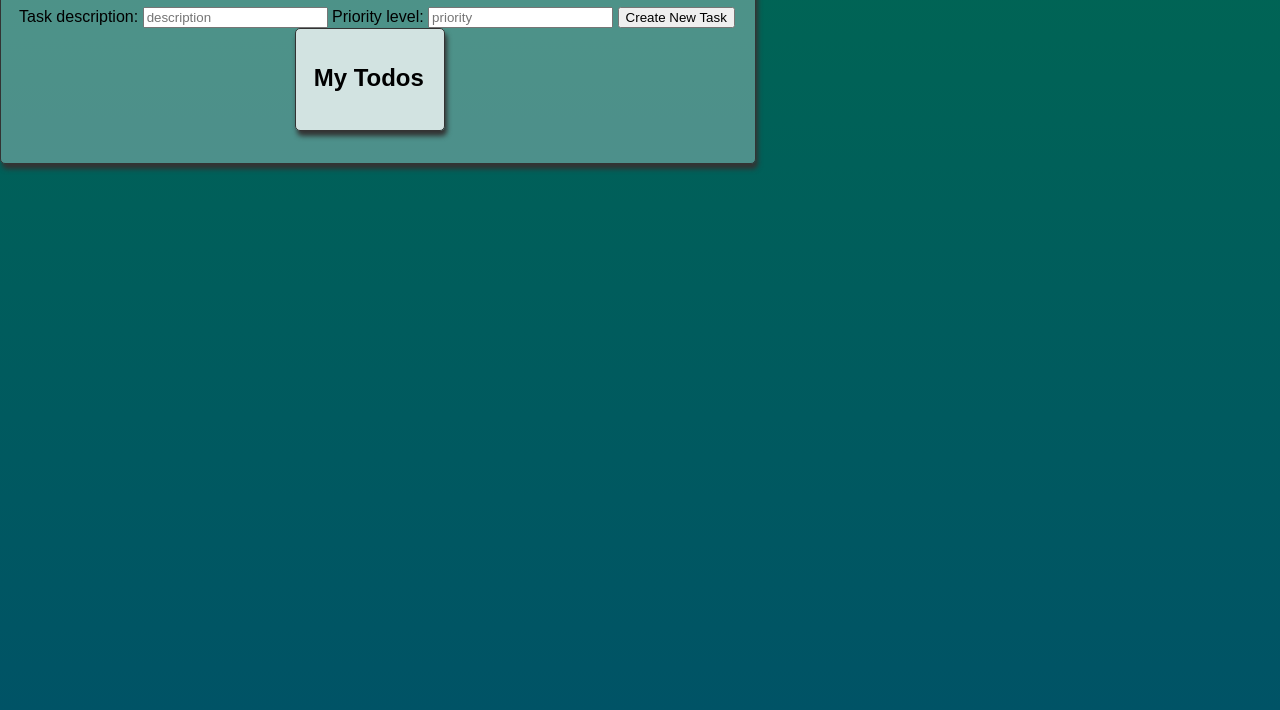
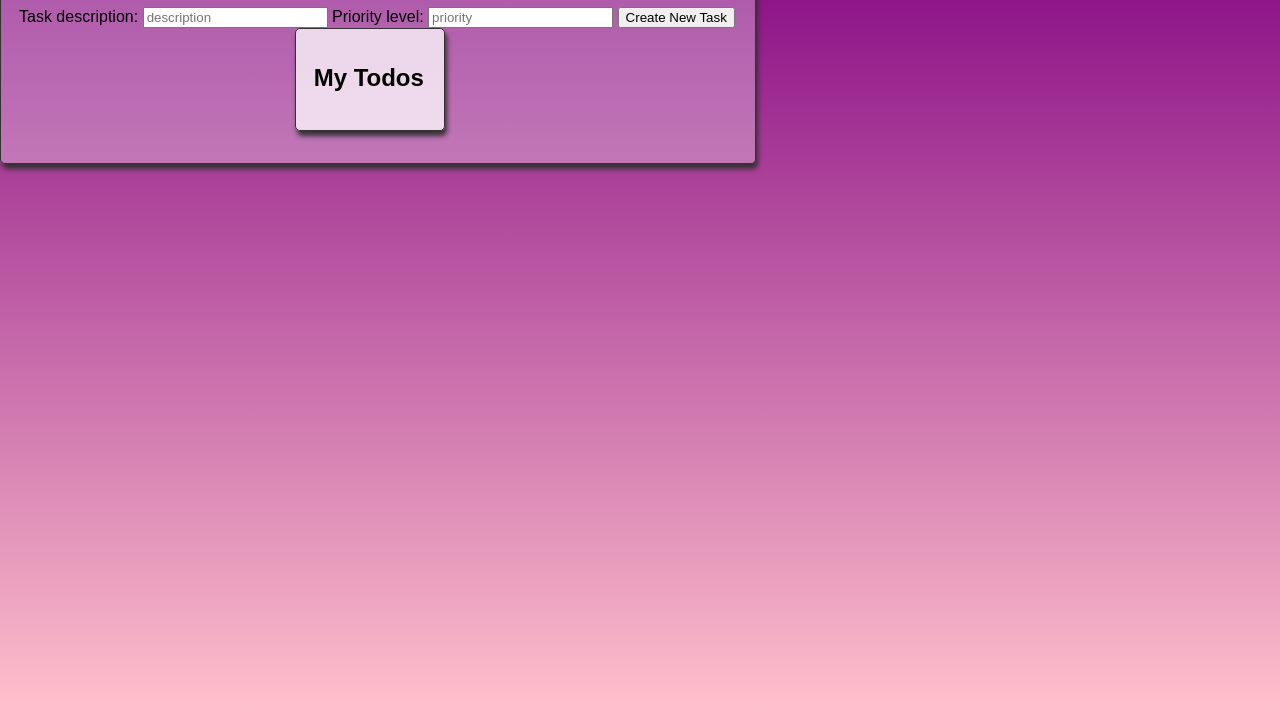
Before and after one commit to learn-co-curriculum/phase-1-tasklister-mini-project, a website: page index.html in a window 1280 px wide. Shown: the part 90-800 px from the top of the page. Drawn offline with Linux system fonts and the light colour scheme.

Commit message:
giving this a nice tacky Miami Vice gradient

```diff
--- a/style.css
+++ b/style.css
@@ -8,7 +8,8 @@ body {
   margin: 0 0;
   min-height: 100%;
   min-width: 100%;
-  background: linear-gradient(#006653, #005366);
+  /* background: linear-gradient(#006653, #005366); */
+  background: linear-gradient(purple, pink);
 }
 
 #main-content {
```
